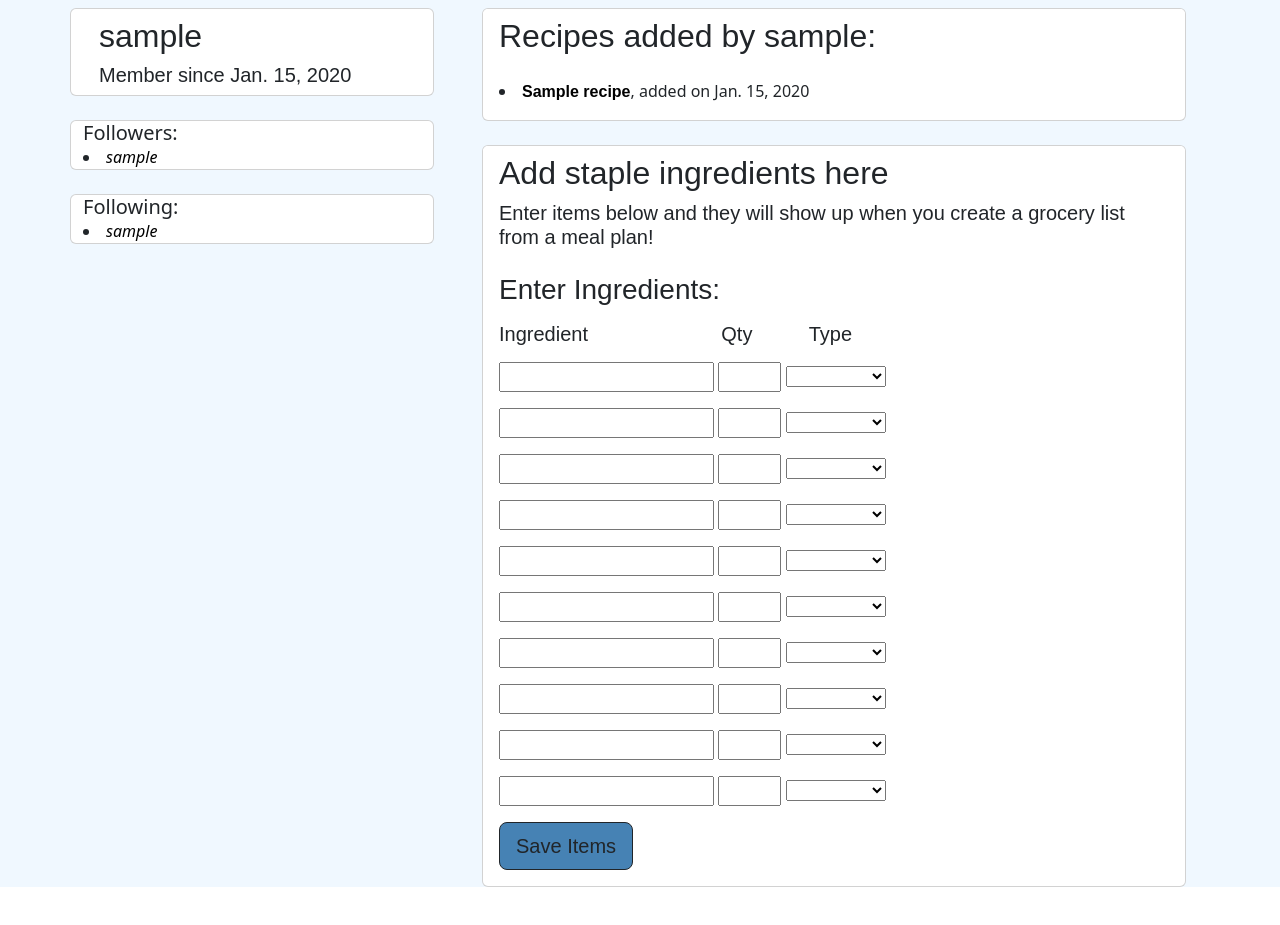
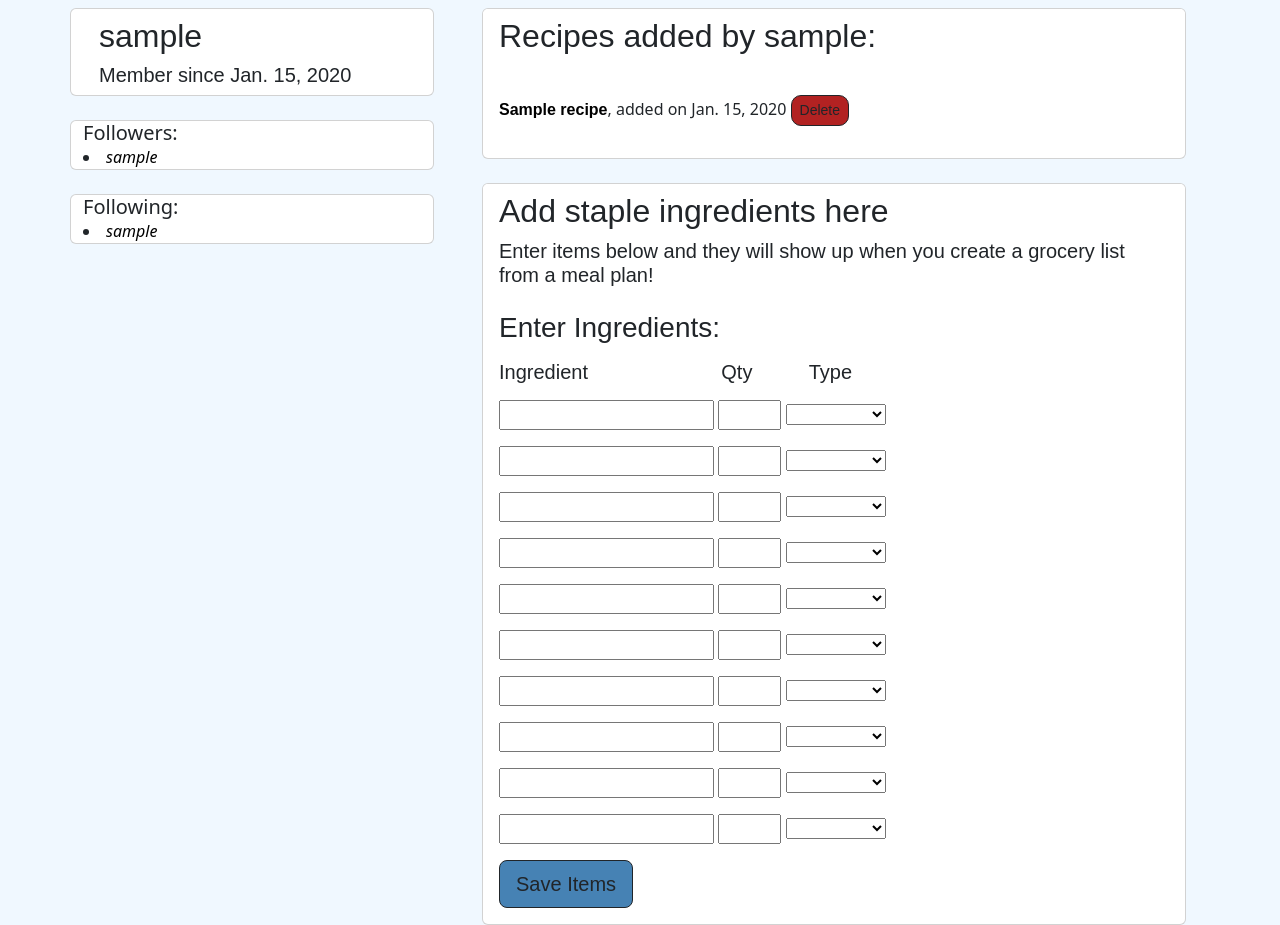
Before and after one commit to emburyj/Meal-Wizard, a Django app: a page that uses users/templates/users/profile.html in a window 1280 px wide. Shown: the part 83-1008 px from the top of the page. Before the commit the page ends 970 px from the top, so only its background shows below. Run offline with Django 4.2, Linux system fonts and the light colour scheme; a user stored in the database is signed in; tables that the repository leaves empty hold one stand-in row (values such as "Sample post").

Commit message:
fixed typos on login/reg pages; added delete recipe feature; added mp delete feature;

```diff
--- a/cookbook/forms.py
+++ b/cookbook/forms.py
@@ -1,7 +1,7 @@
 from django import forms
 
-from django.contrib.admin.widgets import AdminDateWidget
 from datetime import datetime
+from django.forms import HiddenInput
 
 # class MyButtonInput(forms.widgets.CheckboxInput):
 #     input_type = 'button'
@@ -32,3 +32,6 @@ class new_recipe_ingredients_form(forms.Form):
     ingred = forms.CharField(label="", max_length=128, required=False)
     qty = forms.IntegerField(label="", min_value=0, max_value=10, required=False)
     ing_type = forms.ChoiceField(label = "", choices=ing_type_choices, required=False)
+
+class DeleteButtonForm(forms.Form):
+    delete_button = forms.BooleanField(widget=HiddenInput(), required=False, initial=True)
--- a/cookbook/static/styles.css
+++ b/cookbook/static/styles.css
@@ -35,6 +35,12 @@ button.btn-primary-bg {
     --bs-btn-hover-bg: #4682B4;
 }
 
+button.btn-delete {
+    --bs-btn-bg:#B22222;
+    font-family: Arial, Helvetica, sans-serif;
+    border-radius: 10px;
+}
+
 h1.font-extra-large {
     font-size: 100%;
 }
--- a/mysite/settings.py
+++ b/mysite/settings.py
@@ -86,6 +86,8 @@ WSGI_APPLICATION = 'mysite.wsgi.application'
 # Database
 # https://docs.djangoproject.com/en/4.1/ref/settings/#databases
 
+# development db:
+
 # DATABASES = {
 #     'default': {
 #         'ENGINE': 'django.db.backends.sqlite3',
@@ -93,6 +95,8 @@ WSGI_APPLICATION = 'mysite.wsgi.application'
 #         # 'NAME': BASE_DIR / 'db.sqlite3',
 #     }
 # }
+
+# production db:
 
 DATABASES = {
     'default': dj_database_url.config(
--- a/users/templates/users/login.html
+++ b/users/templates/users/login.html
@@ -19,7 +19,7 @@
             <hr class="my-4">
 
                 <small class="text-muted">
-                    Don't have and account? <a class="ml-2 recipeLink" href="{% url 'register' %}">Sign Up</a>
+                    Don't have an account? <a class="ml-2 recipeLink" href="{% url 'register' %}">Sign Up</a>
                 </small>
 
           </div>
--- a/users/templates/users/profile.html
+++ b/users/templates/users/profile.html
@@ -96,10 +96,25 @@
             </h2>
         </div>
         <div class="card-body">
-            {% for recipe in user_recipes %}
-                <li>
-                    <a class="recipeLink" href="{{ recipe.source }}">{{ recipe.name }}</a>, added on {{ recipe.created_date }}
-                </li>
+            {% for recipe, rec_delform in user_recipes_delform.items %}
+                <p>
+                    <li style="display:inline-block">
+                        <a class="recipeLink" href="{{ recipe.source }}">{{ recipe.name }}</a>, added on {{ recipe.created_date }}
+                    </li>
+                        {% if displayed_user == user %}
+                        <div style="display:inline-block">
+                                <form method="post">
+                                    {% csrf_token %}
+                                    {{ rec_delform }}
+                                    <div class="submit">
+                                        <button type="submit" class="btn btn-sm btn-outline-dark btn-delete" name="delete_recipe_button" value="{{ recipe.rid }}">
+                                            Delete
+                                        </button>
+                                    </div>
+                                </form>
+                            </div>
+                        {% endif %}
+                    </p>
             {% endfor %}
         </div>
     </div>
--- a/users/templates/users/register.html
+++ b/users/templates/users/register.html
@@ -20,7 +20,7 @@
             <hr class="my-4">
 
                 <small class="text-muted">
-                    Alrady have an account? <a class="ml-2 recipeLink" href="{% url 'login' %}">Sign In</a>
+                    Already have an account? <a class="ml-2 recipeLink" href="{% url 'login' %}">Sign In</a>
                 </small>
 
           </div>
--- a/users/views.py
+++ b/users/views.py
@@ -6,7 +6,7 @@ from django.contrib.auth.decorators import login_required
 from datetime import datetime as dt
 from cookbook.models import *
 from users.models import *
-from cookbook.forms import new_recipe_ingredients_form, ing_type_choices, rec_type_choices
+from cookbook.forms import new_recipe_ingredients_form, ing_type_choices, rec_type_choices, DeleteButtonForm
 
 def register(request):
     if request.method == "POST":
@@ -44,6 +44,13 @@ def profile_view(request, username):
                     new_follow = Follow(followed=displayed_user, follower=current_user)
                     new_follow.save()
                 return HttpResponseRedirect(f"/Profile/{displayed_user.username}")
+        # -------------------------------------------------- #  Delete recipe form stuff
+        if request.POST['delete_recipe_button']:
+            rid_delete = request.POST['delete_recipe_button']
+            recipe_to_delete = Recipe.objects.get(rid=rid_delete)
+
+            recipe_to_delete.delete()
+            return HttpResponseRedirect(f"/Profile/{displayed_user.username}")
 
         # -------------------------------------------------- #  Staple ingredient form stuff
         ing_form = new_recipe_ingredients_form(request.POST)
@@ -89,7 +96,7 @@ def profile_view(request, username):
             return HttpResponseRedirect(f"/Profile/{request.user.username}")
         # -------------------------------------------------- #
 
-    else:
+    else: #get request:
         # follow form stuff
         followers_query = Follow.objects.filter(followed=displayed_user)
         followers_list = [x.follower for x in followers_query]
@@ -105,8 +112,18 @@ def profile_view(request, username):
         # date displayed user joined
         date_joined = dt.date(displayed_user.date_joined)
         # all recipes created by displayed user:
-        user_recipes = Recipe.objects.filter(author=displayed_user).exclude(name__exact=f"{displayed_user.username}_staple_recipe") # will need to filter with an exclude for staples..
-        # staple ingredient sutff:
+        user_recipes = Recipe.objects.filter(author=displayed_user).exclude(name__exact=f"{displayed_user.username}_staple_recipe") # query for al recs by user except staple recipe
+
+        #delete recipe button forms
+        user_recipe_list = [x for x in user_recipes]
+        recs_recsdel_form = {}
+        for i in range(0, len(user_recipes)):
+            del_button = DeleteButtonForm()
+            del_button.fields[f'delete_button_{i}'] = del_button.fields['delete_button']
+            del(del_button.fields['delete_button'])
+            recs_recsdel_form.setdefault(user_recipes[i], del_button) # dict with {recipe: delete form for recipe}
+
+        # staple ingredient form sutff:
         ing_form = {}
         for i in range(0, 10):
             ingredients_form = new_recipe_ingredients_form()
@@ -119,7 +136,8 @@ def profile_view(request, username):
             ing_form.setdefault(i, ingredients_form)
 
         context = {'displayed_user': displayed_user, 'date_joined': date_joined,
-         'user_recipes': user_recipes, 'ingredients_form': ing_form,
+         'user_recipes_delform': recs_recsdel_form, 'ingredients_form': ing_form,
          'follow': following, 'follow_form': follow_form,
-         'followers': followers_list, 'following': following_list}
+         'followers': followers_list, 'following': following_list,}
+         #working on dellete recipes form; probably need to combine user_recipes with del recipe form to traverse over both of these in template
     return render(request, 'users/profile.html', context)
```
Also changed, not shown: cookbook/templates/mp_detail.html (+13 -3 lines), cookbook/views.py (+15 -8 lines), mysite.db.
